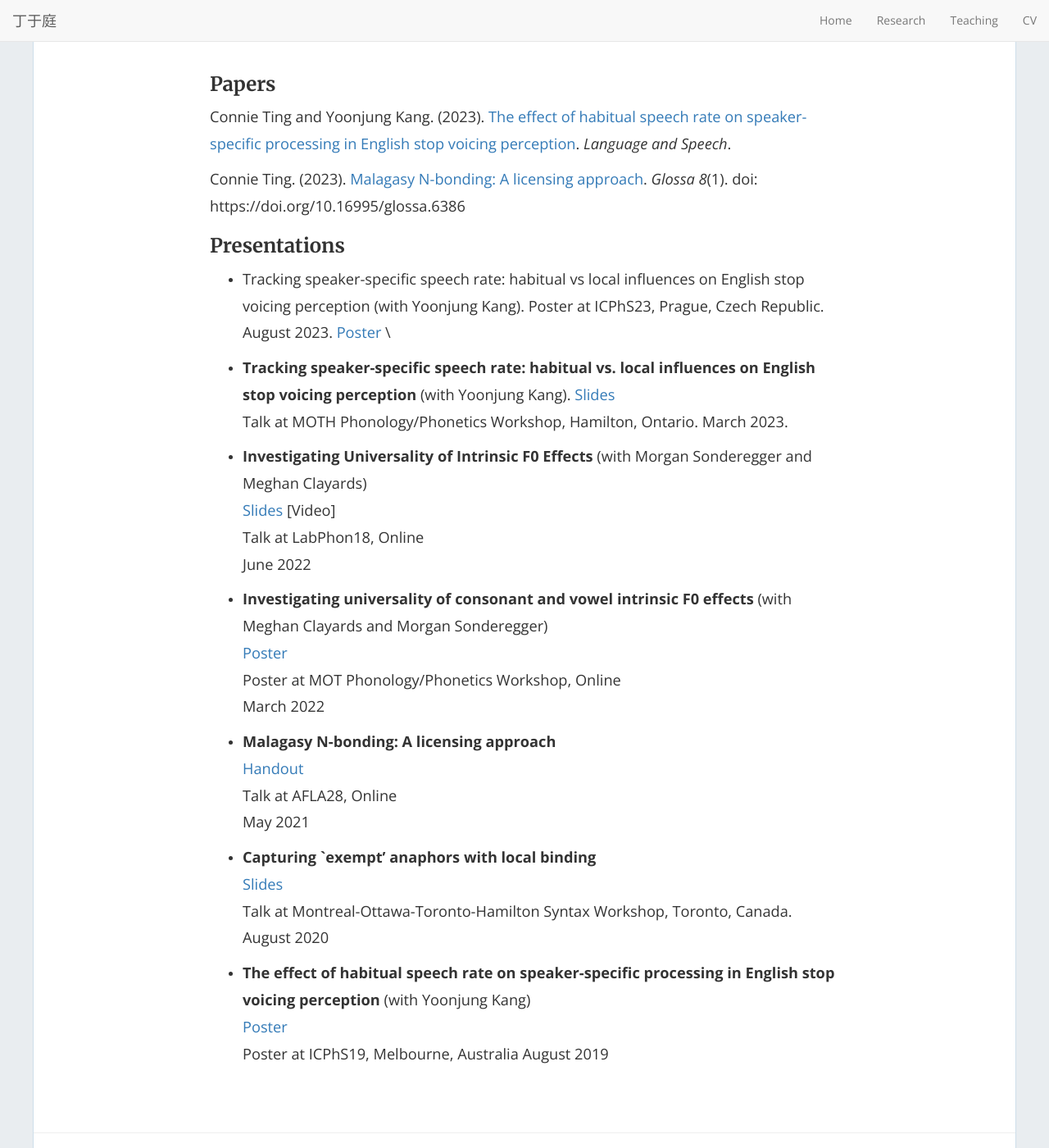
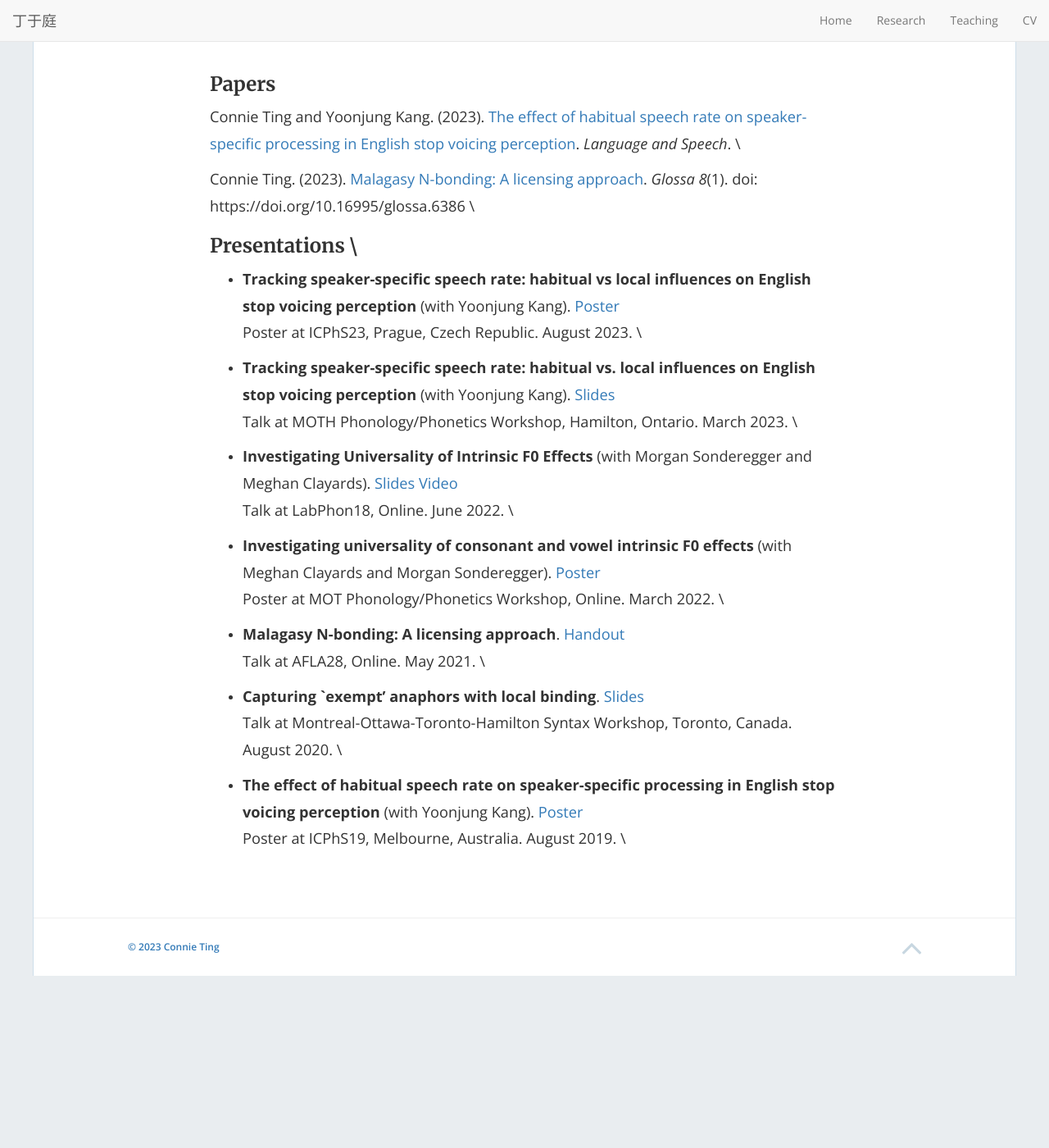
Before and after one commit to connieting/connieting.github.io, a Jekyll site: the page built from research.md, in a window 1280 px wide and 1400 px high. Shown: the whole window at 82% size. Built offline with Jekyll 4.4.1, drawn with Linux system fonts in a browser that asks for light colours; nearby versions of some CDN libraries; part of the change alters nothing that is shown.

```diff
--- a/research.md
+++ b/research.md
@@ -6,39 +6,30 @@ permalink: /research/
 
 ### Papers
 
-Connie Ting and Yoonjung Kang. (2023). [The effect of habitual speech rate on speaker-specific processing in English stop voicing perception](https://journals.sagepub.com/doi/10.1177/00238309231188078). _Language and Speech_.
+Connie Ting and Yoonjung Kang. (2023). [The effect of habitual speech rate on speaker-specific processing in English stop voicing perception](https://journals.sagepub.com/doi/10.1177/00238309231188078). _Language and Speech_.  \
 
-Connie Ting. (2023). [Malagasy N-bonding: A licensing approach](https://www.glossa-journal.org/article/id/6386/). _Glossa 8_(1). doi: https://doi.org/10.16995/glossa.6386
+Connie Ting. (2023). [Malagasy N-bonding: A licensing approach](https://www.glossa-journal.org/article/id/6386/). _Glossa 8_(1). doi: https://doi.org/10.16995/glossa.6386 \
 
 
-### Presentations
+### Presentations \\
 
-- Tracking speaker-specific speech rate: habitual vs local influences on English stop voicing perception (with Yoonjung Kang). Poster at ICPhS23, Prague, Czech Republic. August 2023. [Poster](/imgs/guava.jpeg) \
+- **Tracking speaker-specific speech rate: habitual vs local influences on English stop voicing perception** (with Yoonjung Kang). [Poster](/imgs/guava.jpeg) \
+  Poster at ICPhS23, Prague, Czech Republic. August 2023. \
 
 - **Tracking speaker-specific speech rate: habitual vs. local influences on English stop voicing perception** (with Yoonjung Kang). [Slides](/imgs/guava.jpeg) \
-  Talk at MOTH Phonology/Phonetics Workshop, Hamilton, Ontario. March 2023.
+  Talk at MOTH Phonology/Phonetics Workshop, Hamilton, Ontario. March 2023. \
 
-- **Investigating Universality of Intrinsic F0 Effects** (with Morgan Sonderegger and Meghan Clayards) \
-  [Slides](/imgs/guava.jpeg) [Video] \
-  Talk at LabPhon18, Online \
-  June 2022
+- **Investigating Universality of Intrinsic F0 Effects** (with Morgan Sonderegger and Meghan Clayards). [Slides](/imgs/guava.jpeg) [Video](/imgs/guava.jpeg) \
+  Talk at LabPhon18, Online. June 2022. \
 
-- **Investigating universality of consonant and vowel intrinsic F0 effects** (with Meghan Clayards and Morgan Sonderegger) \
-  [Poster](/imgs/guava.jpeg) \
-  Poster at MOT Phonology/Phonetics Workshop, Online \
-  March 2022
+- **Investigating universality of consonant and vowel intrinsic F0 effects** (with Meghan Clayards and Morgan Sonderegger). [Poster](/imgs/guava.jpeg) \
+  Poster at MOT Phonology/Phonetics Workshop, Online. March 2022. \
 
-- **Malagasy N-bonding: A licensing approach** \
-  [Handout](/imgs/guava.jpeg) \
-  Talk at AFLA28, Online \
-  May 2021
+- **Malagasy N-bonding: A licensing approach**. [Handout](/imgs/guava.jpeg) \
+  Talk at AFLA28, Online. May 2021. \
 
-- **Capturing `exempt' anaphors with local binding** \
-  [Slides](/imgs/guava.jpeg) \
-  Talk at Montreal-Ottawa-Toronto-Hamilton Syntax Workshop, Toronto, Canada. \
-  August 2020
+- **Capturing `exempt' anaphors with local binding**. [Slides](/imgs/guava.jpeg) \
+  Talk at Montreal-Ottawa-Toronto-Hamilton Syntax Workshop, Toronto, Canada. August 2020. \
 
-- **The effect of habitual speech rate on speaker-specific processing in English stop voicing perception** (with Yoonjung Kang) \
-  [Poster](/imgs/guava.jpeg) \
-  Poster at ICPhS19, Melbourne, Australia
-  August 2019
+- **The effect of habitual speech rate on speaker-specific processing in English stop voicing perception** (with Yoonjung Kang). [Poster](/imgs/guava.jpeg) \
+  Poster at ICPhS19, Melbourne, Australia. August 2019. \
```
